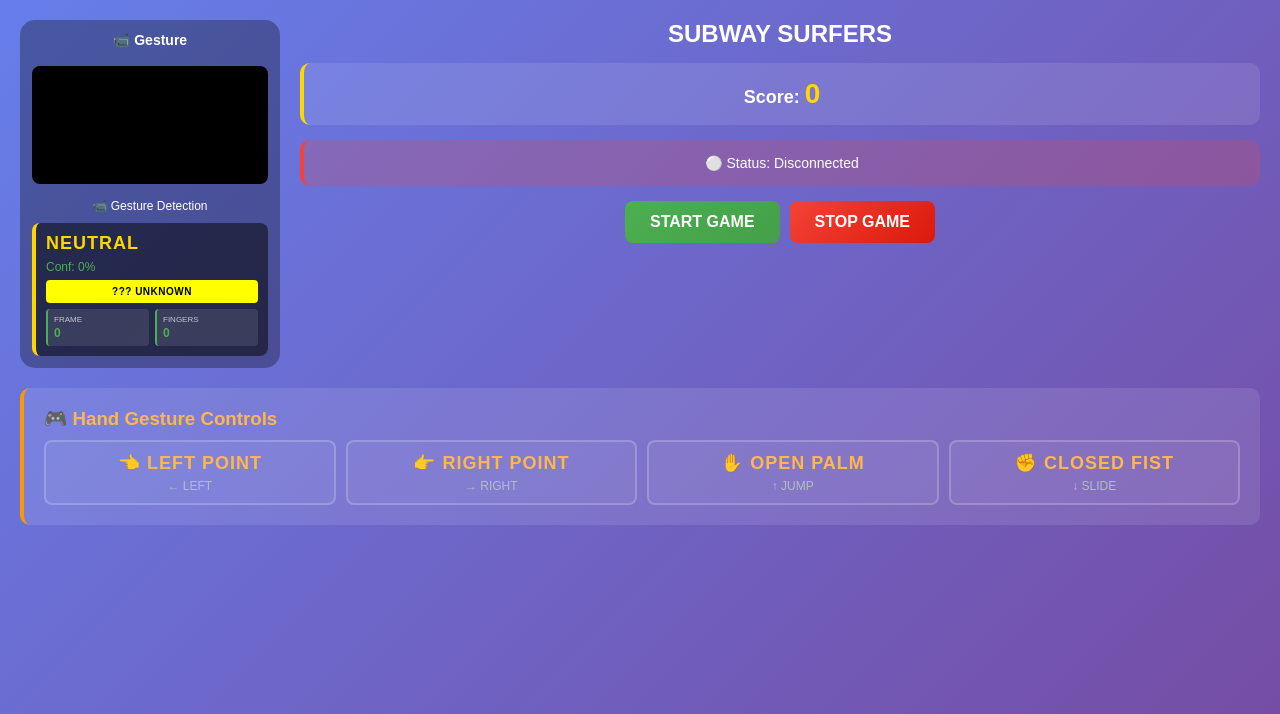
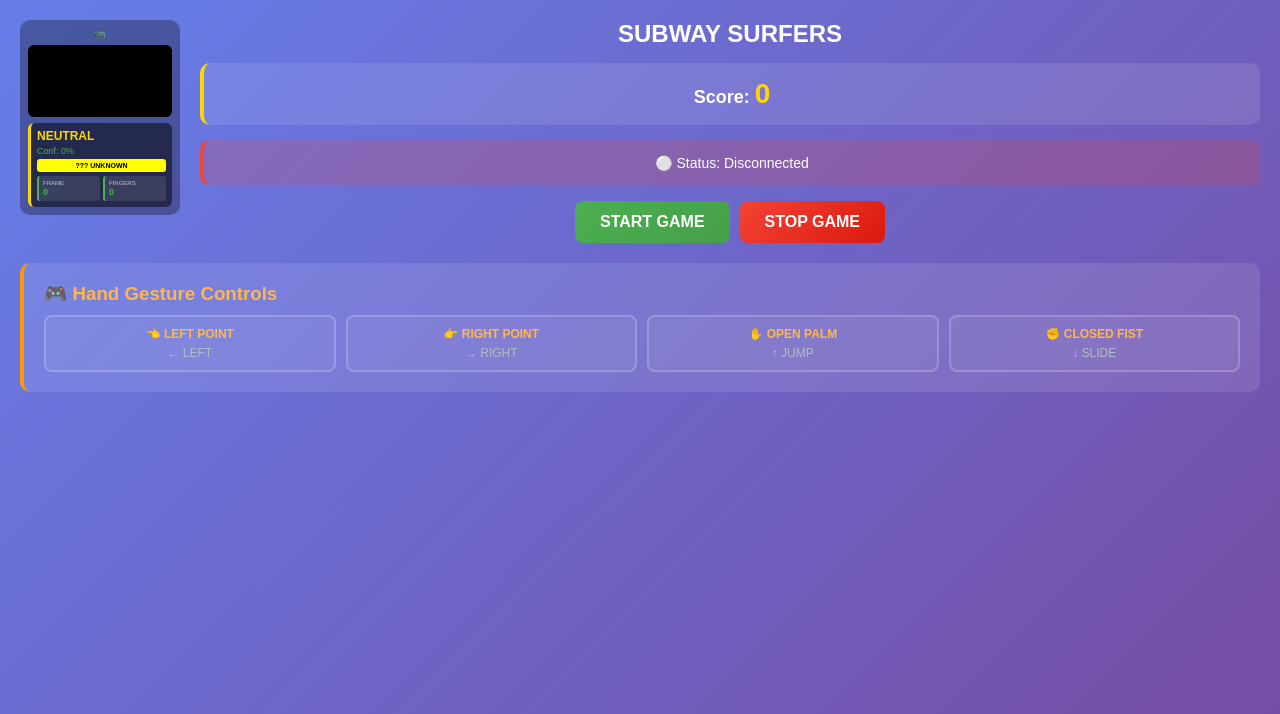
Before and after one commit to Rajasekhar-1111/motionplay, a Flask app: page / in a window 1280 px wide. Shown: the top 714 px of the page. Run offline with Flask 3, Linux system fonts and the light colour scheme; some libraries are stand-ins or nearby versions.

Commit message:
Minimize gesture panel to tiny sidebar - maximize game interface space

```diff
--- a/templates/index.html
+++ b/templates/index.html
@@ -37,11 +37,11 @@
         .camera-section {
             display: flex;
             flex-direction: column;
-            gap: 10px;
+            gap: 6px;
             background: rgba(0, 0, 0, 0.3);
-            padding: 12px;
-            border-radius: 15px;
-            width: 260px;
+            padding: 8px;
+            border-radius: 10px;
+            width: 160px;
             flex-shrink: 0;
         }
 
@@ -53,8 +53,8 @@
 
         video {
             width: 100%;
-            max-width: 240px;
-            border-radius: 8px;
+            max-width: 150px;
+            border-radius: 6px;
             background: black;
             display: block;
         }
@@ -65,8 +65,8 @@
 
         #processedFrame {
             width: 100%;
-            max-width: 240px;
-            border-radius: 8px;
+            max-width: 150px;
+            border-radius: 6px;
             background: black;
             display: block;
         }
@@ -74,68 +74,68 @@
         .gesture-info {
             background: rgba(0, 0, 0, 0.5);
             color: white;
-            padding: 10px;
-            border-radius: 8px;
-            border-left: 4px solid #FFD700;
+            padding: 6px;
+            border-radius: 6px;
+            border-left: 3px solid #FFD700;
         }
 
         .gesture-name {
-            font-size: 18px;
+            font-size: 12px;
             font-weight: bold;
             color: #FFD700;
-            margin-bottom: 6px;
-            letter-spacing: 1px;
+            margin-bottom: 3px;
+            letter-spacing: 0px;
         }
 
         .gesture-confidence {
-            font-size: 12px;
+            font-size: 9px;
             color: #4CAF50;
-            margin-bottom: 6px;
+            margin-bottom: 3px;
         }
 
         .gesture-action {
             background: #FFFF00;
             color: #000;
-            padding: 6px 8px;
-            border-radius: 4px;
+            padding: 3px 4px;
+            border-radius: 3px;
             font-weight: bold;
-            font-size: 10px;
-            margin-bottom: 6px;
+            font-size: 7px;
+            margin-bottom: 4px;
             text-align: center;
-            letter-spacing: 0.5px;
+            letter-spacing: 0px;
         }
 
         .gesture-details {
             display: grid;
             grid-template-columns: 1fr 1fr;
-            gap: 6px;
-            margin-top: 6px;
-            font-size: 10px;
+            gap: 3px;
+            margin-top: 3px;
+            font-size: 8px;
         }
 
         .detail-box {
             background: rgba(255, 255, 255, 0.1);
-            padding: 6px;
-            border-radius: 4px;
+            padding: 4px;
+            border-radius: 3px;
             border-left: 2px solid #4CAF50;
         }
 
         .detail-label {
-            font-size: 8px;
+            font-size: 6px;
             opacity: 0.7;
             text-transform: uppercase;
-            margin-bottom: 2px;
+            margin-bottom: 1px;
         }
 
         .detail-value {
-            font-size: 12px;
+            font-size: 9px;
             font-weight: bold;
             color: #4CAF50;
         }
 
         .game-section {
             flex: 1;
-            min-width: 400px;
+            min-width: 600px;
             display: flex;
             flex-direction: column;
             gap: 15px;
@@ -376,13 +376,10 @@
     <div class="container">
         <!-- Camera Section -->
         <div class="camera-section">
-            <h2 style="color: white; text-align: center; font-size: 14px; margin: 0 0 8px 0;">📹 Gesture</h2>
+            <h2 style="color: white; text-align: center; font-size: 10px; margin: 0; padding: 0;">📹</h2>
             <div class="camera-info">
                 <video id="webcam" autoplay playsinline muted></video>
                 <canvas id="canvas"></canvas>
-            </div>
-            <div style="color: white; text-align: center; font-size: 12px; margin-top: 5px;">
-                <p>📹 Gesture Detection</p>
             </div>
             <div class="gesture-info">
                 <div class="gesture-name" id="gestureName">NEUTRAL</div>
```
